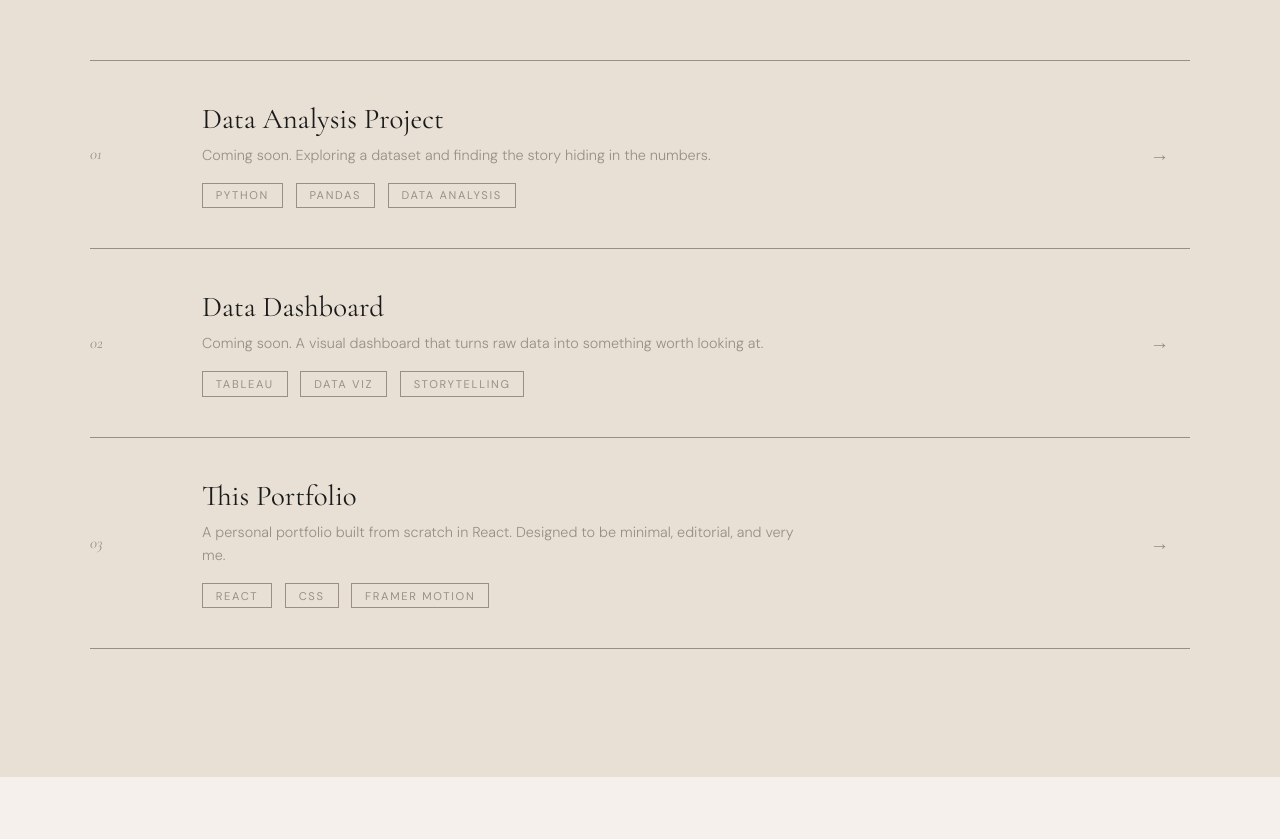
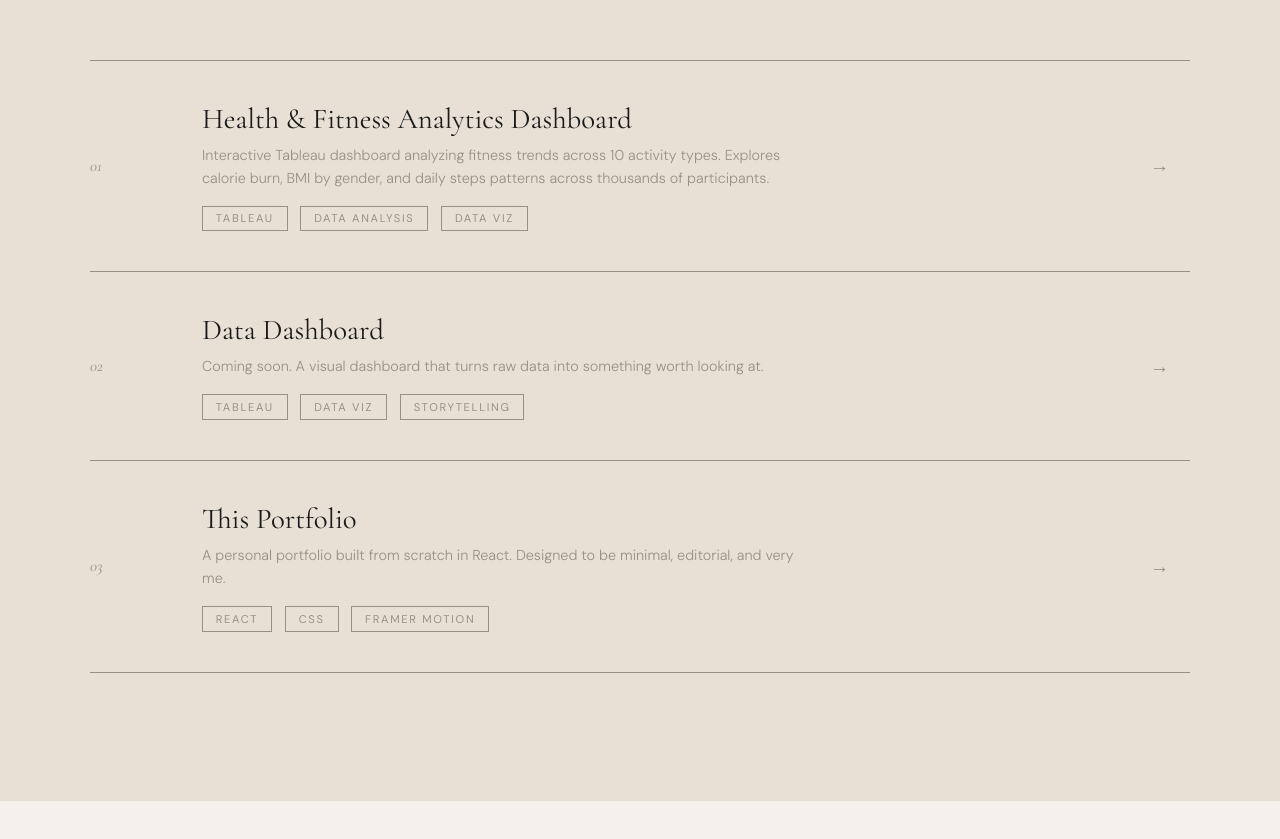
Before and after one commit to sarahmhalverson/portfolio-website, a React (Create React App) app: page / in a window 1280 px wide. Shown: the part 2889-3728 px from the top of the page. Built offline with nearby package versions, Linux system fonts and the light colour scheme.

Commit message:
add Tableau health fitness dashboard project

```diff
--- a/src/components/Projects.jsx
+++ b/src/components/Projects.jsx
@@ -6,10 +6,10 @@ const projects = [
   {
     id: 1,
     number: '01',
-    title: 'Data Analysis Project',
-    description: 'Coming soon. Exploring a dataset and finding the story hiding in the numbers.',
-    tags: ['Python', 'Pandas', 'Data Analysis'],
-    link: '#'
+    title: 'Health & Fitness Analytics Dashboard',
+    description: 'Interactive Tableau dashboard analyzing fitness trends across 10 activity types. Explores calorie burn, BMI by gender, and daily steps patterns across thousands of participants.',
+    tags: ['Tableau', 'Data Analysis', 'Data Viz'],
+    link: 'https://public.tableau.com/app/profile/sarah.halverson7035/viz/HealthFitnessAnalyticsDashboard/HealthFitnessAnalyticsDashboard'
   },
   {
     id: 2,
```
